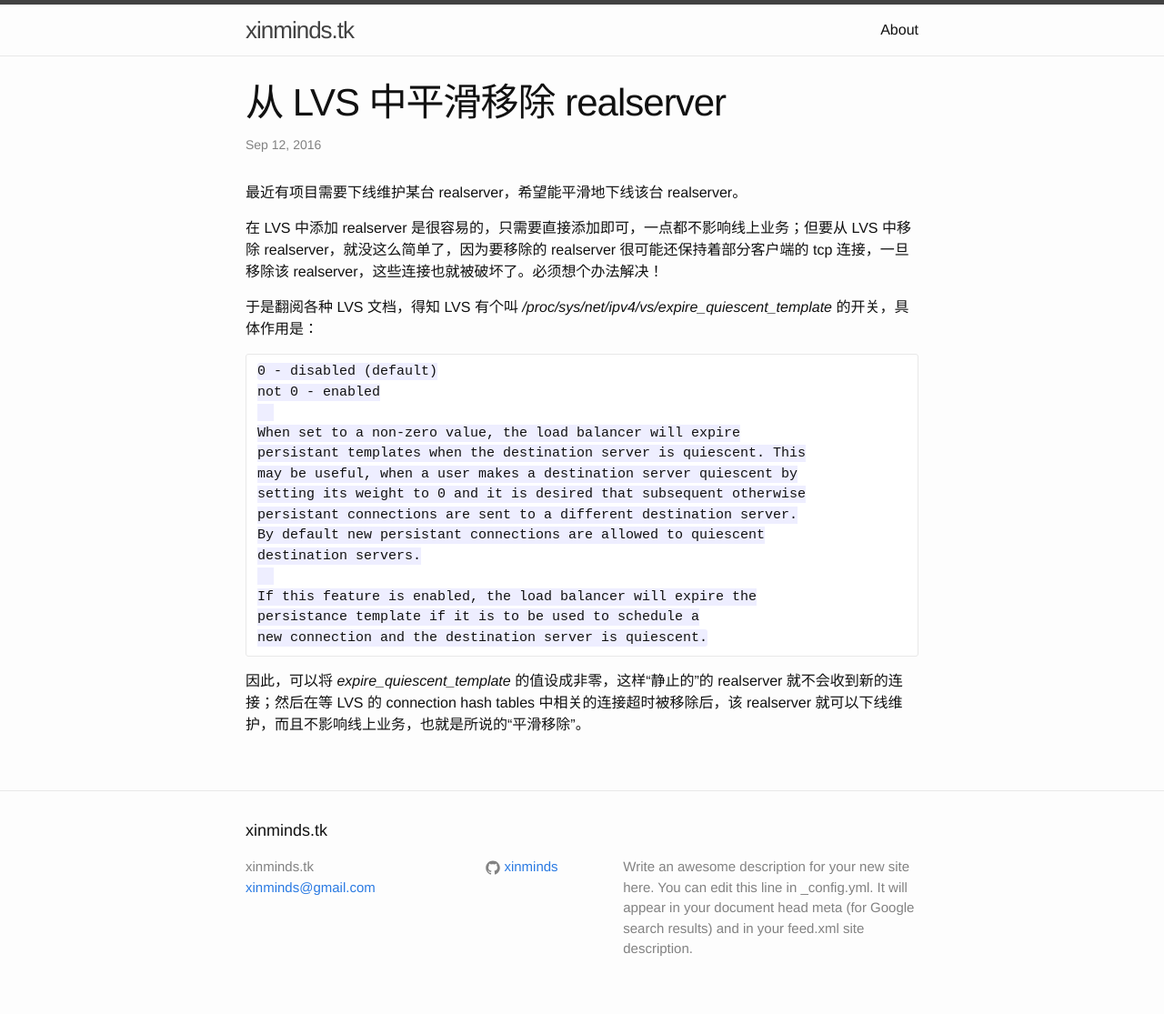
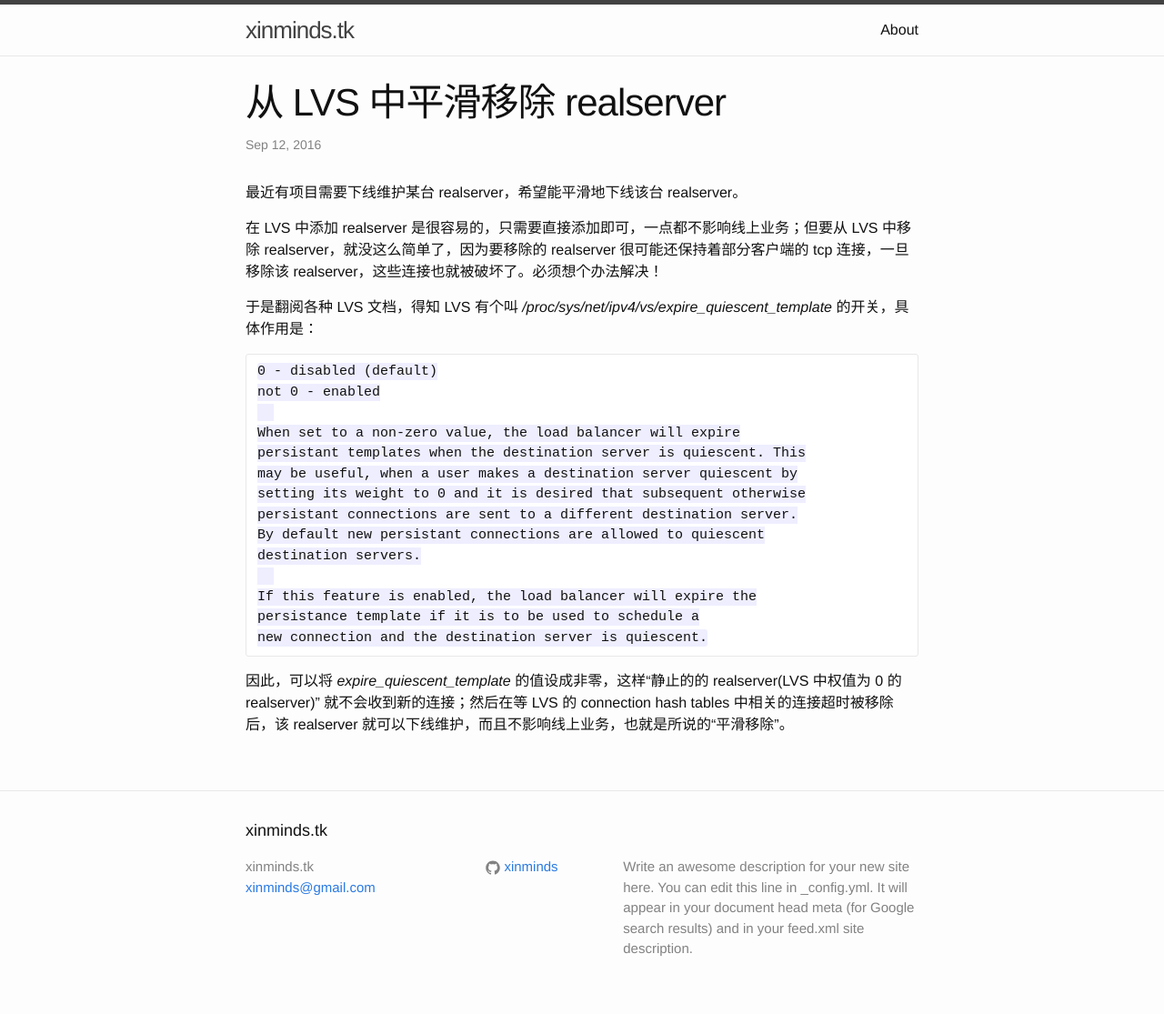
Before and after one commit to xinminds/xinminds.github.io, a Jekyll site: the page built from _posts/2016-09-12-从-LVS-中平滑移除-realserver.markdown, in a window 1280 px wide. Shown: the whole page at 91% size. Built offline with Jekyll 4.4.1, drawn with Linux system fonts in a browser that asks for light colours.

Commit message:
update post: 从 LVS 中平滑移除 realserver

```diff
--- a/_posts/2016-09-12-从-LVS-中平滑移除-realserver.markdown
+++ b/_posts/2016-09-12-从-LVS-中平滑移除-realserver.markdown
@@ -26,4 +26,4 @@ categories: lvs
     persistance template if it is to be used to schedule a
     new connection and the destination server is quiescent.
 
-因此，可以将 *expire_quiescent_template* 的值设成非零，这样“静止的”的 realserver 就不会收到新的连接；然后在等 LVS 的 connection hash tables 中相关的连接超时被移除后，该 realserver 就可以下线维护，而且不影响线上业务，也就是所说的“平滑移除”。
+因此，可以将 *expire_quiescent_template* 的值设成非零，这样“静止的的 realserver(LVS 中权值为 0 的 realserver)” 就不会收到新的连接；然后在等 LVS 的 connection hash tables 中相关的连接超时被移除后，该 realserver 就可以下线维护，而且不影响线上业务，也就是所说的“平滑移除”。
```
